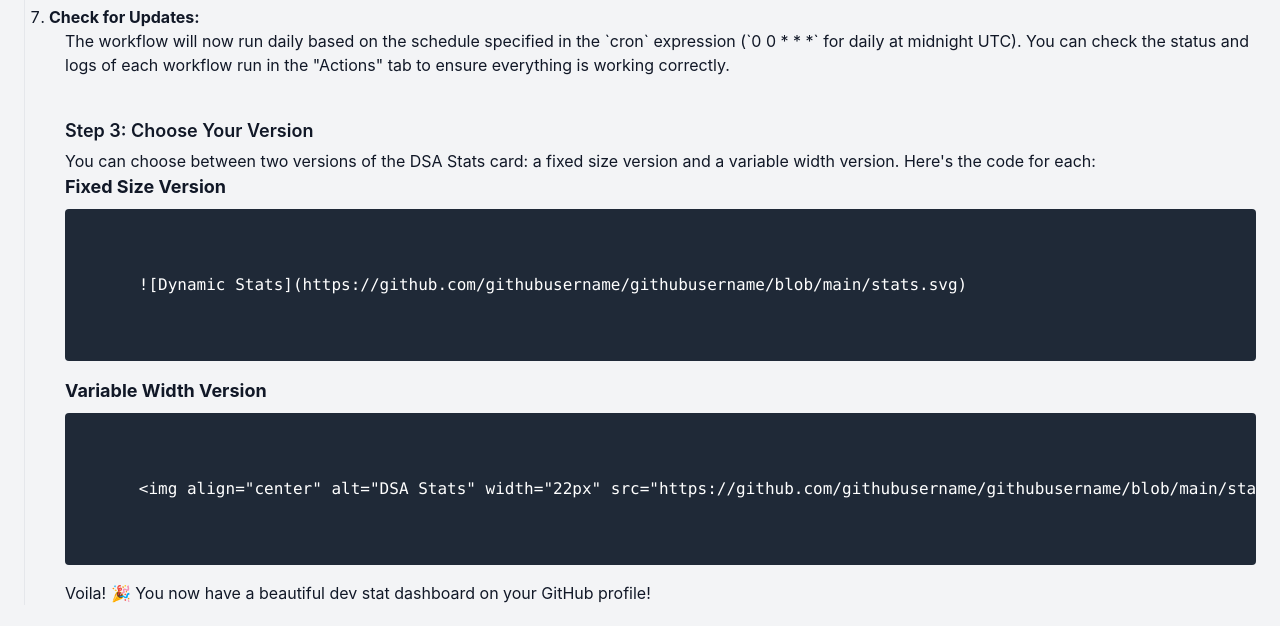
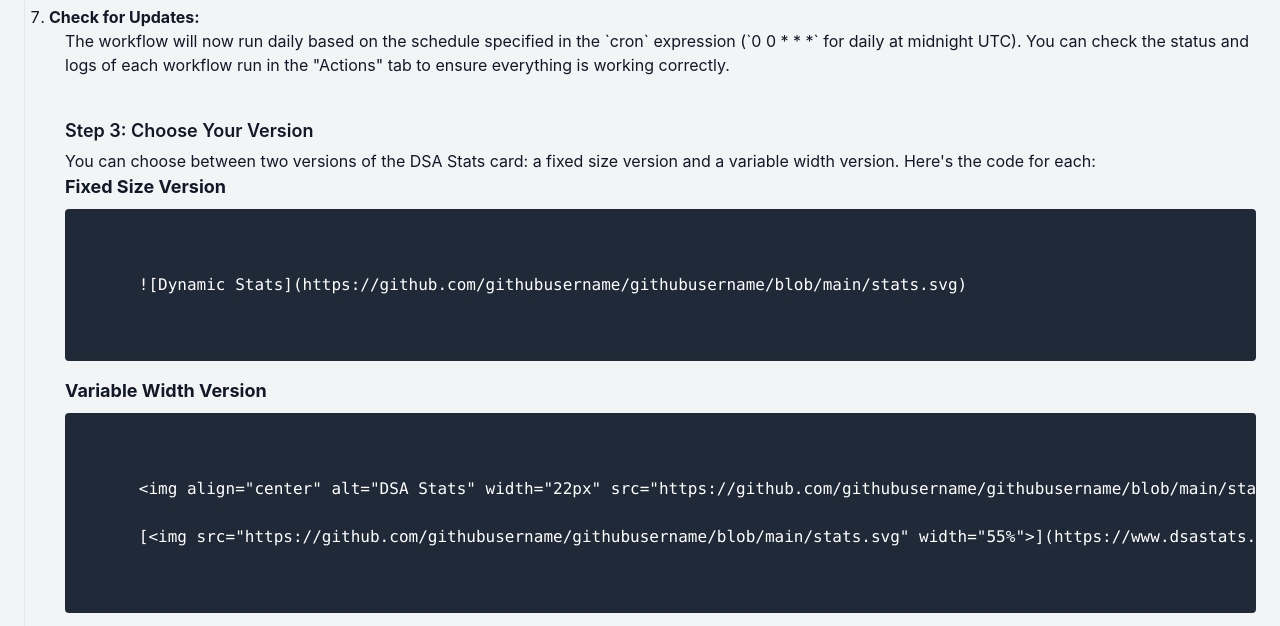
Before and after one commit to yyppsk/dsaStats, a website: page frontend/usage.html in a window 1280 px wide. Shown: the part 1751-2377 px from the top of the page. Drawn offline with nearby package versions, Linux system fonts and the light colour scheme.

Commit message:
Fixed Link -- Update

```diff
--- a/frontend/usage.html
+++ b/frontend/usage.html
@@ -261,6 +261,8 @@
                   <code>
       <!-- Variable Width Version -->
       &lt;img align="center" alt="DSA Stats" width="22px" src="https://github.com/githubusername/githubusername/blob/main/stats.svg" /&gt;
+
+      [&lt;img src="https://github.com/githubusername/githubusername/blob/main/stats.svg" width="55%"&gt;](https://www.dsastats.site)
                   </code>
                 </pre>
           </div>
```
